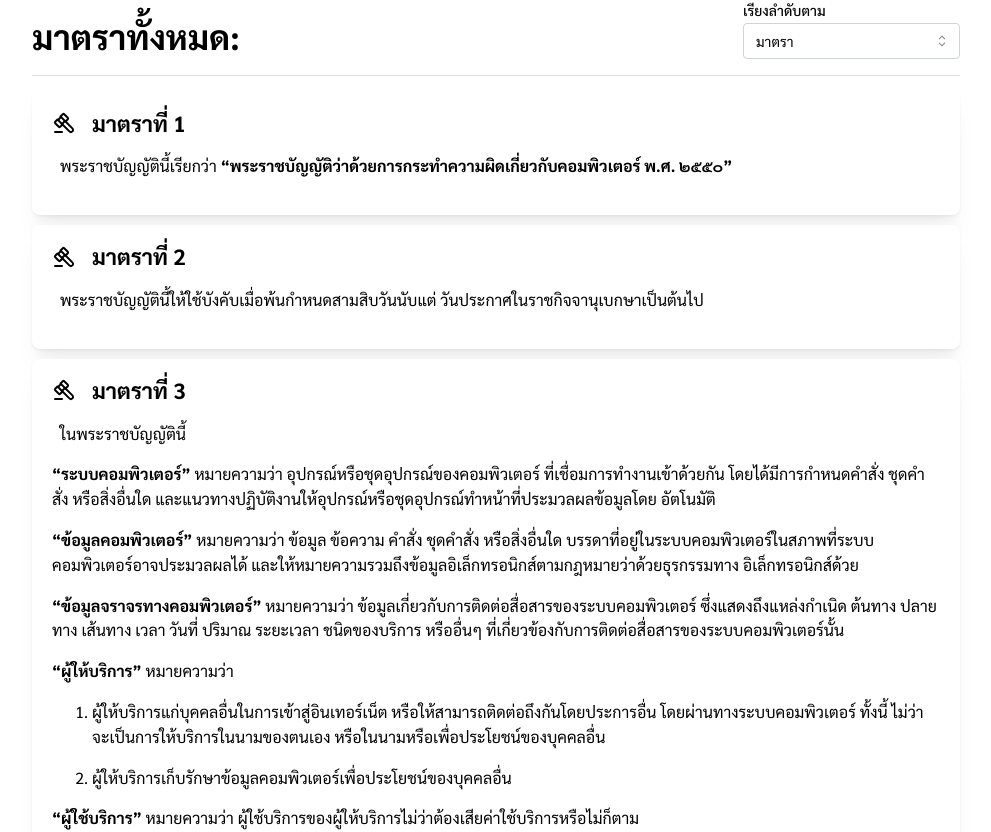
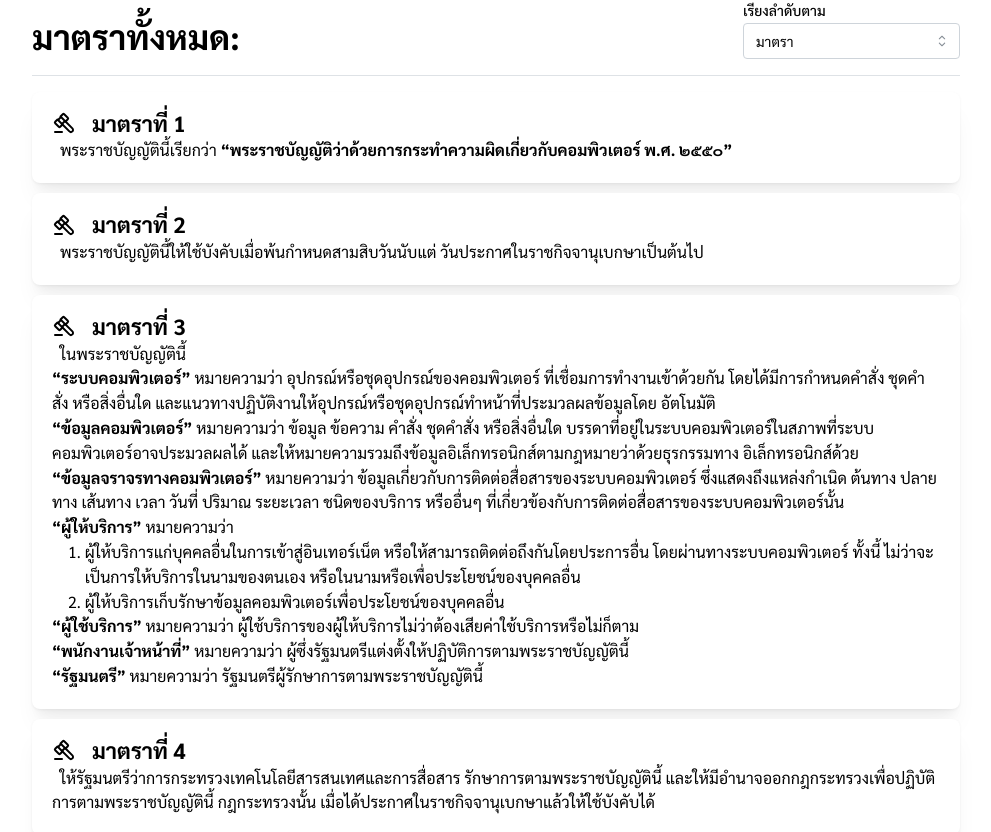
Before and after one commit to iwindd/svc-digital-safe, a Next.js app: page / in a window 1280 px wide. Shown: the part 603-1435 px from the top of the page, without its empty margins (144-1135 px from the left). Built offline with nearby package versions, Linux system fonts and the light colour scheme.

Commit message:
feat: markdown mantine ui

```diff
--- /dev/null
+++ b/src/app/components/Section/components/Markdown.tsx
@@ -0,0 +1,35 @@
+import { List, Text } from "@mantine/core";
+import React from "react";
+import ReactMarkdown from "react-markdown";
+import remarkGfm from "remark-gfm";
+
+const Markdown = (props: { children: string }) => {
+  return (
+    <ReactMarkdown
+      remarkPlugins={[remarkGfm]}
+      children={props.children}
+      components={{
+        p({ children }){
+          return <Text>{children as string}</Text>
+        },
+        strong({ children }){
+          return <Text component="strong" fw={700}>{children as string}</Text>
+        },
+        a({ children, href }){
+          return <Text component="a" c="blue.8" href={href as string} rel="noreferrer">{children as string}</Text>
+        },
+        ul({ children} ){
+          return <List type={"unordered"} withPadding >{children as string}</List>
+        },
+        ol({ children}){
+          return <List type={"ordered"} withPadding >{children as string}</List>
+        },
+        li({ children }){
+          return <List.Item>{children as string}</List.Item>
+        }
+      }}
+    />
+  );
+};
+
+export default Markdown;
--- a/src/app/components/Section/index.tsx
+++ b/src/app/components/Section/index.tsx
@@ -1,22 +1,19 @@
 "use client";
 
 import React from "react";
-import ReactMarkdown from "react-markdown";
 import {
   Accordion,
   AspectRatio,
   Card,
   Group,
-  rem,
   Text,
-  ThemeIcon,
   Title,
 } from "@mantine/core";
-import remarkGfm from "remark-gfm";
 import type { Section } from "@/data/sections";
 import classes from "./style.module.css";
 import Liable from "./components/Liable";
-import { IconBrandYoutube, IconGavel } from "@tabler/icons-react";
+import { IconGavel } from "@tabler/icons-react";
+import Markdown from "./components/Markdown";
 
 interface SectionProps {
   section: Section;
@@ -33,7 +30,7 @@ const Section = ({ section, number }: SectionProps) => {
         </Group>
       </Card.Section>
       <div className={classes.paragraph}>
-        <ReactMarkdown children={section.text} remarkPlugins={[remarkGfm]} />
+        <Markdown children={section.text} />
       </div>
       {(section.cases || section.offense) && (
         <Accordion
@@ -49,19 +46,24 @@ const Section = ({ section, number }: SectionProps) => {
           {section.offense && (
             <Accordion.Item value="offense">
               <Accordion.Control>
-                <Text fs="italic" c="dimmed">ตัวอย่างการกระทำความผิดเกี่ยวกับพาณิชย์อิเล็กทรอนิกส์</Text>
+                <Text fs="italic" c="dimmed">
+                  ตัวอย่างการกระทำความผิดเกี่ยวกับพาณิชย์อิเล็กทรอนิกส์
+                </Text>
               </Accordion.Control>
               <Accordion.Panel>
                 <div>
-                  <ReactMarkdown children={section.offense} remarkPlugins={[remarkGfm]} />
+                  <Markdown children={section.offense} />
                 </div>
               </Accordion.Panel>
             </Accordion.Item>
           )}
-          {section.cases && section.cases.map((ytId, index) => (
+          {section.cases &&
+            section.cases.map((ytId, index) => (
               <Accordion.Item key={ytId} value={ytId}>
                 <Accordion.Control>
-                <Text fs="italic" c="dimmed">กรณีศึกษา #{index + 1}</Text>
+                  <Text fs="italic" c="dimmed">
+                    กรณีศึกษา #{index + 1}
+                  </Text>
                 </Accordion.Control>
                 <Accordion.Panel>
                   <AspectRatio ratio={16 / 9}>
```
Lines whose indentation alone changed are shown as unchanged.
